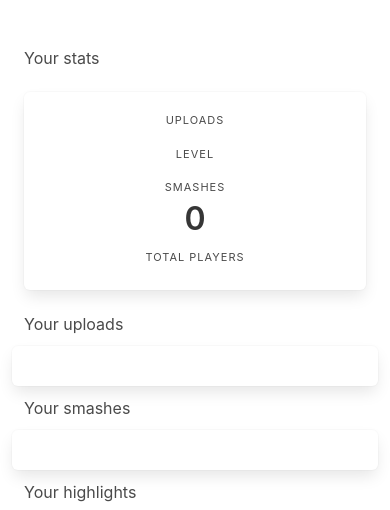
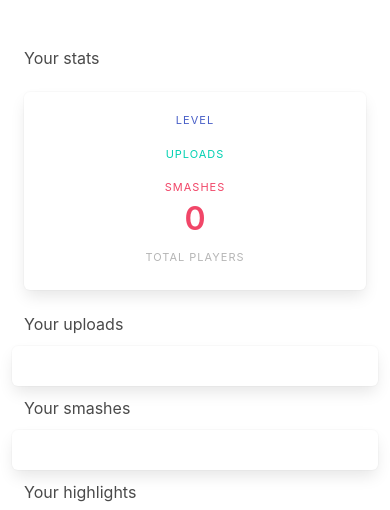
Before and after one commit to jc15100/highpoint, a Django app: page / in a window 390 px wide. Shown: the part 122-632 px from the top of the page. Run offline with Django 4.2, Linux system fonts and the light colour scheme; the visitor is signed in with stand-in values (Sample User, id 1); data comes from the database, SQL or seed files in the repository; data that the repository does not hold is empty; some libraries are stand-ins or nearby versions.

Commit message:
Aesthetic improvements for mobile

```diff
--- a/video_processor/templates/base.html
+++ b/video_processor/templates/base.html
@@ -8,7 +8,7 @@
     <link rel="icon" type="image/x-icon" href="{% static 'video_processor/favicon.ico' %}">
     <link rel="stylesheet" href="https://cdn.jsdelivr.net/npm/bulma@0.8.2/css/bulma.min.css">
     <script defer src="https://use.fontawesome.com/releases/v5.3.1/js/all.js"></script>
-    <script src="https://cdn.jsdelivr.net/npm/vue@3.2.45"></script>
+    <script src="https://unpkg.com/vue@3.2.45/dist/vue.global.prod.js"></script>
     <script src="https://unpkg.com/axios/dist/axios.min.js"></script>
     <link href="https://vjs.zencdn.net/8.6.1/video-js.css" rel="stylesheet"/>
     <link href='https://unpkg.com/css.gg@2.0.0/icons/css/youtube.css' rel='stylesheet'>
@@ -21,13 +21,13 @@
             <a class="navbar-item" href="/">
                 <img src="{% static "video_processor/logo-3.png" %}" width="32" height="32">
             </a>
-            <a role="button" class="navbar-burger" aria-label="menu" aria-expanded="false" data-target="navbarBasicExample">
+            <a role="button" class="navbar-burger burger" aria-label="menu" aria-expanded="false" data-target="Menu">
                 <span aria-hidden="true"></span>
                 <span aria-hidden="true"></span>
                 <span aria-hidden="true"></span>
             </a>
         </div>
-        <div class="navbar-menu">
+        <div class="navbar-menu" id="Menu">
             <div class="navbar-start">
                 <div class="navbar-item has-dropdown is-hoverable">
                     <a class="navbar-link">
@@ -68,4 +68,26 @@
     {% block scripts %}
     {% endblock %}
 </body>
+<script>
+    document.addEventListener('DOMContentLoaded', () => {
+        // Get all "navbar-burger" elements
+        const $navbarBurgers = Array.prototype.slice.call(document.querySelectorAll('.navbar-burger'), 0);
+
+        // Add a click event on each of them
+        $navbarBurgers.forEach( el => {
+          el.addEventListener('click', () => {
+
+            // Get the target from the "data-target" attribute
+            const target = el.dataset.target;
+            const $target = document.getElementById(target);
+
+            // Toggle the "is-active" class on both the "navbar-burger" and the "navbar-menu"
+            el.classList.toggle('is-active');
+            $target.classList.toggle('is-active');
+
+          });
+        });
+
+      });
+</script>
 </html>
--- a/video_processor/templates/homepage.html
+++ b/video_processor/templates/homepage.html
@@ -27,26 +27,26 @@
             <nav class="level">
                 <div class="level-item has-text-centered">
                     <div>
-                        <p class="heading">Uploads</p>
-                        <p class="title">[[ profile.number_of_uploads ]]</p>
+                        <p class="heading has-text-link">Level</p>
+                        <p class="title has-text-link">[[ profile.level ]]</p>
                     </div>
                 </div>
                 <div class="level-item has-text-centered">
                     <div>
-                        <p class="heading">Level</p>
-                        <p class="title">[[ profile.level ]]</p>
+                        <p class="heading has-text-primary">Uploads</p>
+                        <p class="title has-text-primary">[[ profile.number_of_uploads ]]</p>
                     </div>
                 </div>
                 <div class="level-item has-text-centered">
                     <div>
-                        <p class="heading">Smashes</p>
-                        <p class="title">[[ smashesCount() ]]</p>
+                        <p class="heading  has-text-danger">Smashes</p>
+                        <p class="title  has-text-danger">[[ smashesCount() ]]</p>
                     </div>
                 </div>
                 <div class="level-item has-text-centered">
                     <div>
-                        <p class="heading">Total players</p>
-                        <p class="title">[[ profile.players ]]</p>
+                        <p class="heading has-text-grey-light">Total players</p>
+                        <p class="title has-text-grey-light">[[ profile.players ]]</p>
                     </div>
                 </div>
             </nav>
```
